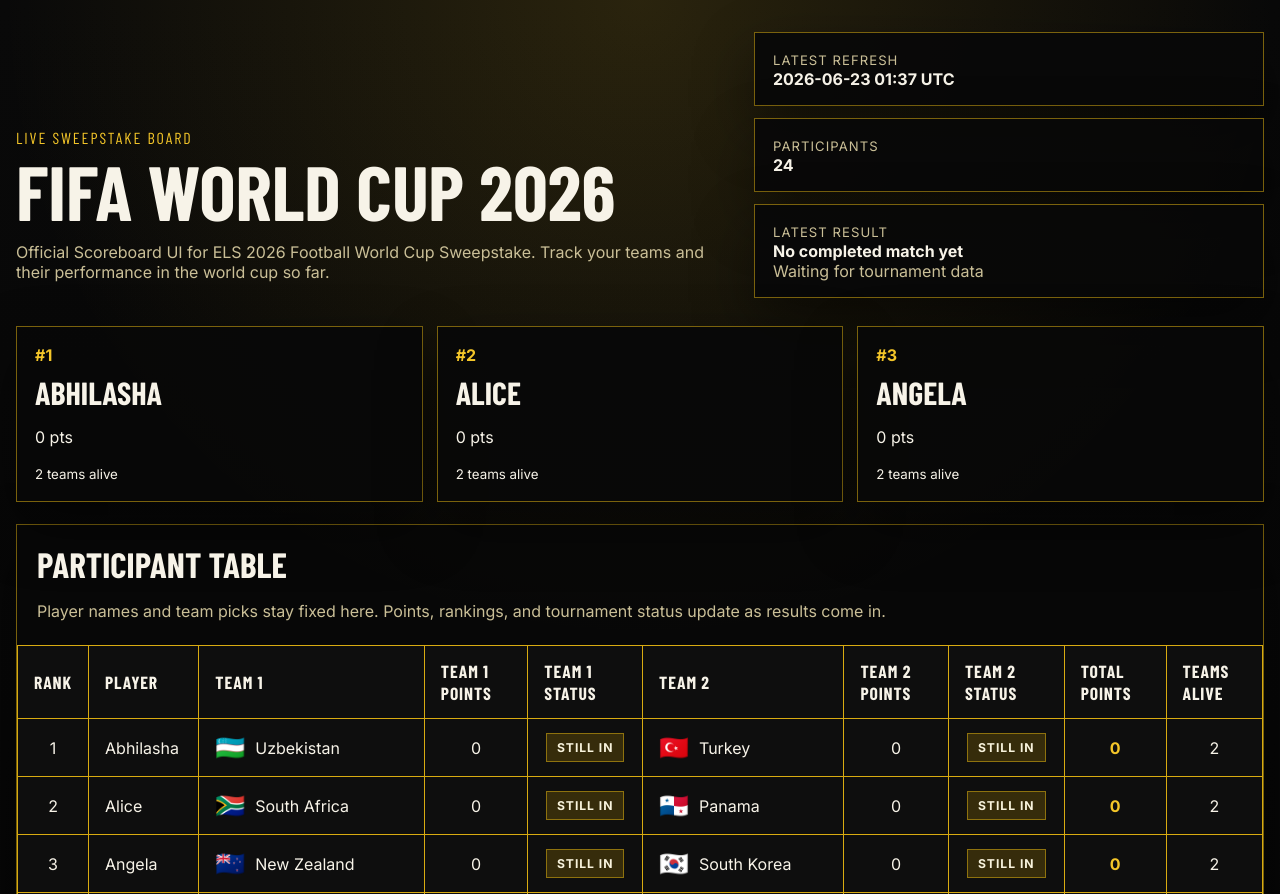
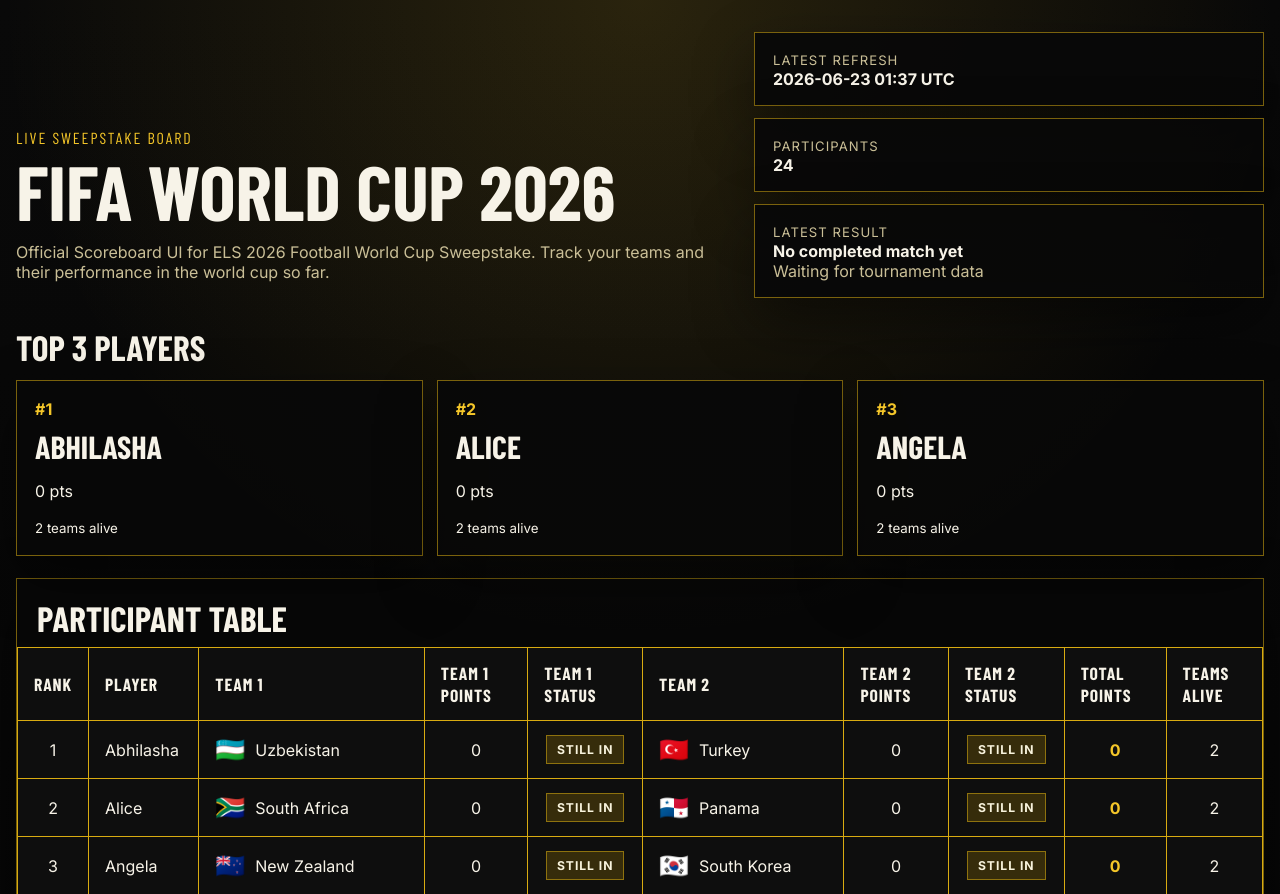
Before and after one commit to lucius-aiden/world-cup-sweepstake, a FastAPI app: page / in a window 1280 px wide. Shown: the top 894 px of the page. Run offline with FastAPI, Linux system fonts and the light colour scheme; data comes from the database, SQL or seed files in the repository; data that the repository does not hold is empty.

Commit message:
Refine dashboard section headers

```diff
--- a/static/styles.css
+++ b/static/styles.css
@@ -59,7 +59,6 @@ h1 {
 }
 
 .subcopy,
-.board-header p,
 .meta-card span {
   color: var(--muted);
 }
@@ -91,6 +90,15 @@ h1 {
   font-size: 0.82rem;
   letter-spacing: 0.08em;
   text-transform: uppercase;
+}
+
+.section-header {
+  margin-bottom: 12px;
+}
+
+.section-header h2 {
+  margin: 0;
+  font-size: 2.2rem;
 }
 
 .podium {
--- a/templates/index.html
+++ b/templates/index.html
@@ -39,7 +39,11 @@
         </div>
       </section>
 
-      <section class="podium">
+      <section class="podium-section">
+        <div class="section-header">
+          <h2>Top 3 Players</h2>
+        </div>
+        <div class="podium">
         {% for row in view.podium %}
         <article class="podium-card">
           <span class="podium-rank">#{{ row.rank }}</span>
@@ -48,12 +52,12 @@
           <small>{{ row.teams_alive }} team{{ '' if row.teams_alive == 1 else 's' }} alive</small>
         </article>
         {% endfor %}
+        </div>
       </section>
 
       <section class="board">
         <div class="board-header">
           <h2>Participant Table</h2>
-          <p>Player names and team picks stay fixed here. Points, rankings, and tournament status update as results come in.</p>
         </div>
         <div class="table-wrap">
           <table>
```
